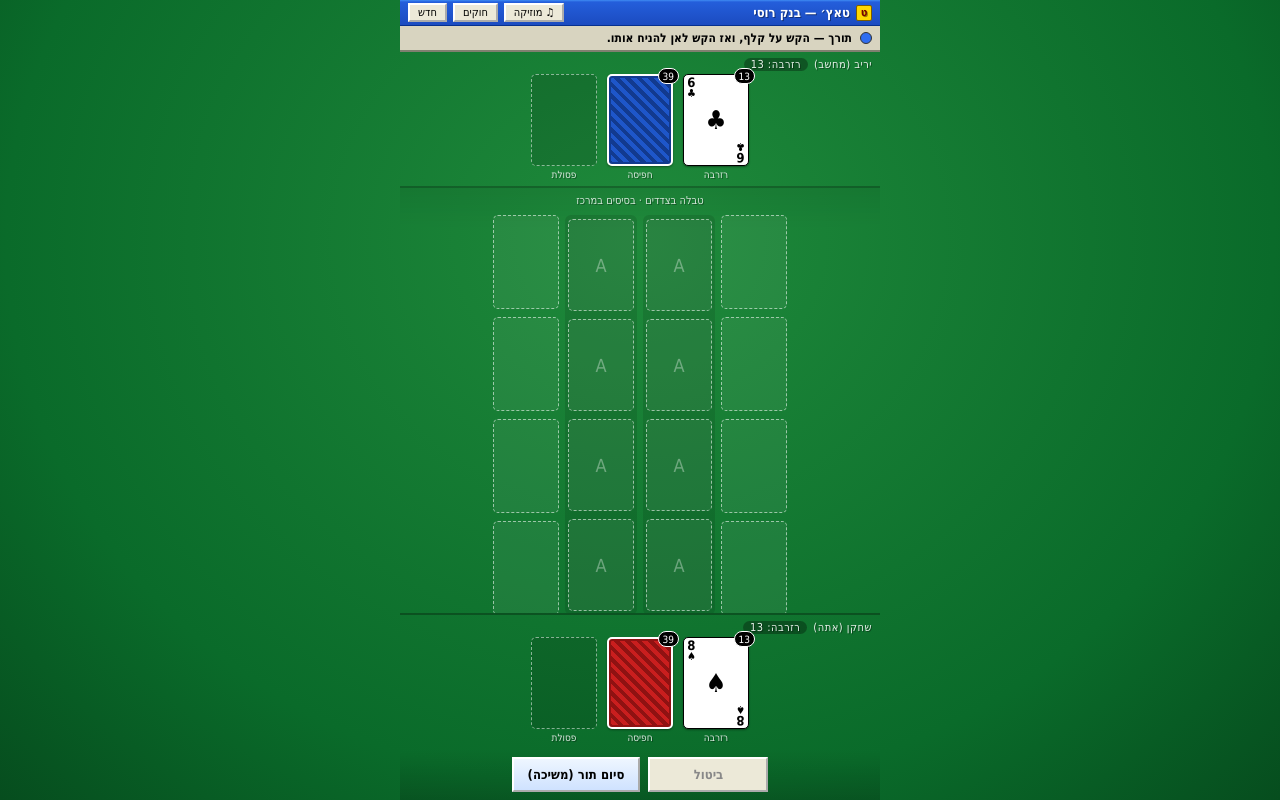
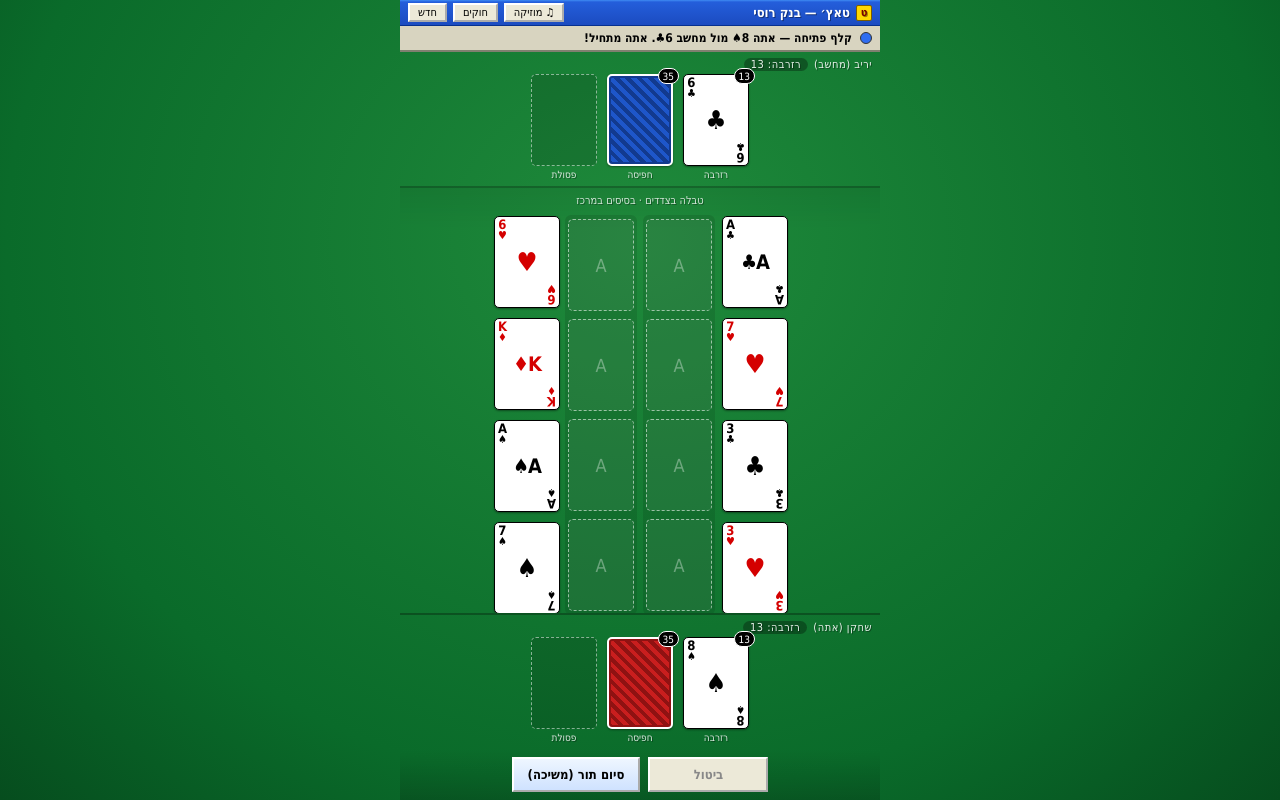
Before and after one commit to sagivo56/Touch-of-mike, a website: page index.html in a window 1280 px wide. Both pictures are taken after a click on the button "הבנתי". Drawn offline with Linux system fonts and the light colour scheme.

Commit message:
Traditional opening deal: seed tableau 4+4 and cut for first player
- Deal now seeds all eight tableau columns with one card each — four from
  you and four from the computer — with the rest (35) as Stock.
- First player is decided by the opening cut: each player's Reserve top is
  their opening card, and the higher one (Ace high) starts; the status line
  announces the cut and who begins.
- If the computer wins the cut it moves first, but waits until the rules
  dialog is dismissed (maybeStartAI); runAI now no-ops unless it's actually
  the computer's turn.

Side benefit: seeding the columns removes the turn-one "dump the whole
reserve into eight empty columns" exploit, improving balance.

Tests updated for the new deal (13+35 stock, 8 seeded, 104 unique); 23/23 pass.

Co-Authored-By: Claude Opus 4.8 <noreply@anthropic.com>
Claude-Session: https://claude.ai/code/session_017heUfvJkv4id9e9wiBHDrK

```diff
--- a/index.html
+++ b/index.html
@@ -577,25 +577,31 @@ let G = null;               // main game state
 let selected = null;        // {kind:'reserve'|'waste'|'tableau', col?}
 let history = [];           // undo snapshots within current human turn
 let aiBusy = false;
+let pendingAIStart = false; // AI won the opening cut and should move first
 
 function newGame() {
   // Combine two decks, shuffle, split 52/52.
   const all = shuffle([...makeDeck(0), ...makeDeck(1)]);
-  const p1cards = all.slice(0, 52);
-  const p2cards = all.slice(52, 104);
+  const c0 = all.slice(0, 52);   // you
+  const c1 = all.slice(52, 104); // computer
 
-  function mkPlayer(cards) {
-    return {
-      reserve: cards.slice(0, 13),   // top = last element
-      stock: cards.slice(13),        // draw from end
-      waste: [],
-    };
-  }
+  // Each player: 13 to Reserve, then seed the tableau, rest to Stock.
+  const p0 = { reserve: c0.slice(0, 13), stock: [], waste: [] };
+  const p1 = { reserve: c1.slice(0, 13), stock: [], waste: [] };
+  const rest0 = c0.slice(13), rest1 = c1.slice(13);
+
+  const tableau = Array.from({ length: 8 }, () => []);
+  // Traditional opening: 4 cards from you + 4 from the computer seed the eight
+  // tableau columns (one card each) — your four columns and the computer's four.
+  for (let i = 0; i < 4; i++) tableau[i] = [rest0[i]];       // your side
+  for (let i = 0; i < 4; i++) tableau[i + 4] = [rest1[i]];   // computer's side
+  p0.stock = rest0.slice(4);
+  p1.stock = rest1.slice(4);
 
   G = {
-    players: [mkPlayer(p1cards), mkPlayer(p2cards)], // 0 = You (bottom), 1 = Computer (top)
+    players: [p0, p1], // 0 = You (bottom), 1 = Computer (top)
     foundations: Array.from({ length: 8 }, () => []),
-    tableau: Array.from({ length: 8 }, () => []),
+    tableau: tableau,
     current: 0,
     over: false,
     winner: null,
@@ -603,8 +609,30 @@ function newGame() {
   selected = null;
   history = [];
   aiBusy = false;
+  pendingAIStart = false;
+
+  // Whoever's opening card (top of Reserve) is higher goes first (Ace high).
+  const openVal = (c) => (c.rank === 1 ? 14 : c.rank);
+  const o0 = topOf(p0.reserve), o1 = topOf(p1.reserve);
+  const label = (c) => rankLabel(c.rank) + SUIT_CHAR[c.suit];
+  let starter;
+  if (openVal(o0) === openVal(o1)) starter = Math.random() < 0.5 ? 0 : 1;
+  else starter = openVal(o0) > openVal(o1) ? 0 : 1;
+  G.current = starter;
+
   render();
-  setStatus("תורך — הקש על קלף, ואז הקש לאן להניח אותו.");
+  const cut = `קלף פתיחה — אתה ${label(o0)} מול מחשב ${label(o1)}. `;
+  if (starter === 0) setStatus(cut + "אתה מתחיל!");
+  else { setStatus(cut + "המחשב מתחיל!"); pendingAIStart = true; }
+  maybeStartAI();
+}
+
+// Start the computer's opening turn once nothing (e.g. the rules dialog) blocks it.
+function maybeStartAI() {
+  if (!pendingAIStart) return;
+  if (document.getElementById("modal").classList.contains("show")) return;
+  pendingAIStart = false;
+  setTimeout(runAI, 700);
 }
 
 /* ---------------- Rule helpers ---------------- */
@@ -843,6 +871,7 @@ function pickAIMove(seen) {
 }
 
 function runAI() {
+  if (G.over || G.current !== 1) return; // only the computer, only on its turn
   aiBusy = true;
   const seen = new Set([snapshot()]);
   let steps = 0;
@@ -1157,7 +1186,10 @@ function showModal(title, bodyHtml, buttons) {
   });
   document.getElementById("modal").classList.add("show");
 }
-function hideModal() { document.getElementById("modal").classList.remove("show"); }
+function hideModal() {
+  document.getElementById("modal").classList.remove("show");
+  maybeStartAI(); // if the computer won the opening cut, let it move now
+}
 
 /* ============================================================
    Background music — an original, looping composition in
@@ -1466,9 +1498,10 @@ window.addEventListener("orientationchange", () => setTimeout(relayout, 150));
 if (window.visualViewport) window.visualViewport.addEventListener("resize", relayout);
 
 fitLayout();
+// Show the rules first so that, if the computer wins the opening cut, its
+// first move waits until the dialog is dismissed (see maybeStartAI).
+showRules();
 newGame();
-// Show the rules once at first load.
-showRules();
 
 // Debug / test hook (safe to keep; used by headless tests).
 window.__touch = {
```
Also changed, not shown: tests/game.test.js (+13 -5 lines), README.md.
